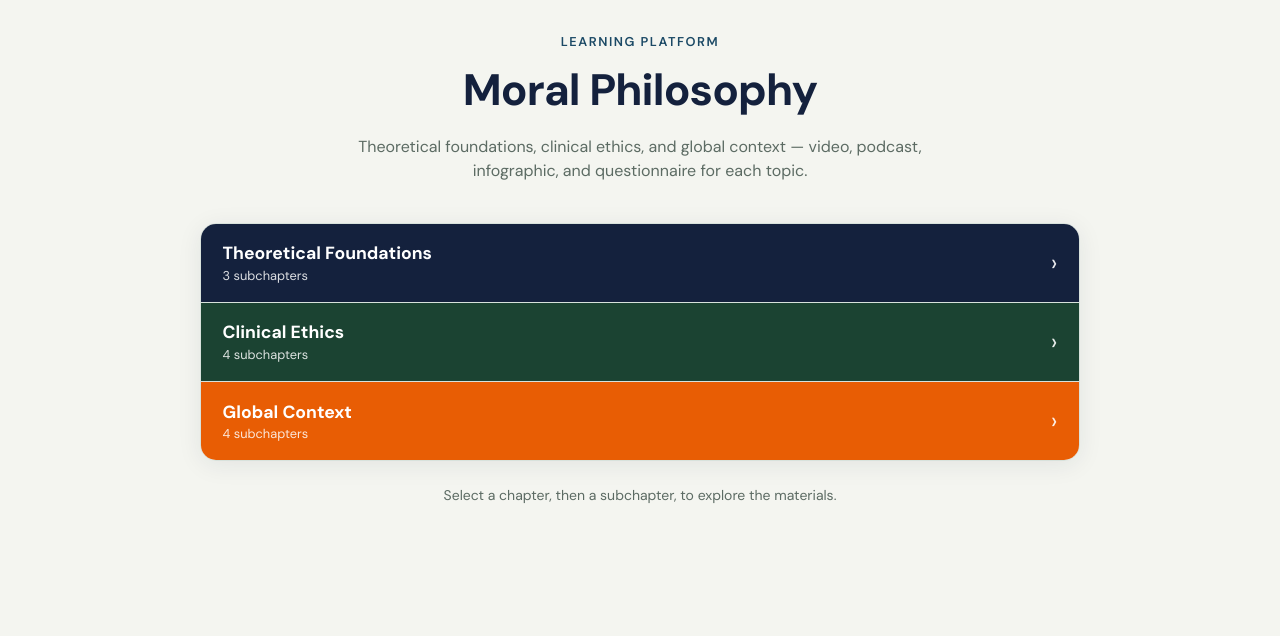
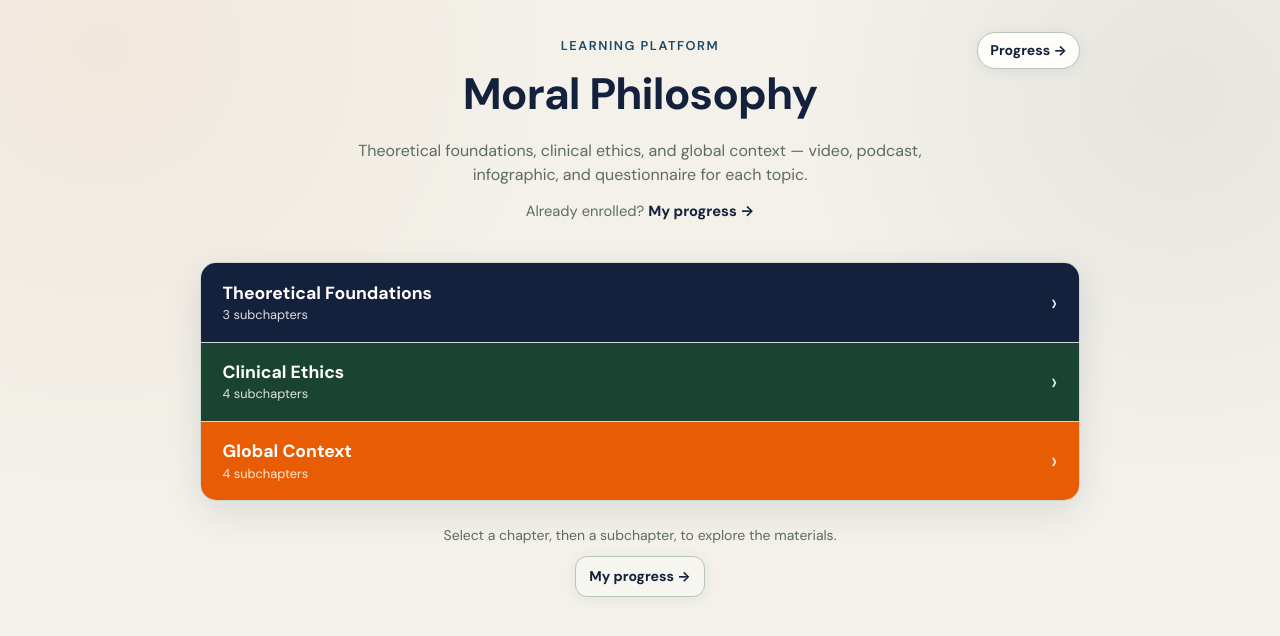
Before and after one commit to cristyyalbertyy-hub/Moral_Philosophy, a React (Vite) app: page / in a window 1280 px wide. Shown: the top 636 px of the page. Built offline with nearby package versions, Linux system fonts and the light colour scheme.

Commit message:
Add progress link and align palette with the shared Studio9 light theme.
Co-authored-by: Cursor <cursoragent@cursor.com>

```diff
--- a/src/App.jsx
+++ b/src/App.jsx
@@ -1,14 +1,19 @@
 import Accordion from './components/Accordion';
+import ProgressLink from './components/ProgressLink';
 
 export default function App() {
   return (
     <div className="app">
       <header className="header">
+        <ProgressLink className="progress-link--header" compact />
         <p className="header__eyebrow">Learning platform</p>
         <h1 className="header__title">Moral Philosophy</h1>
         <p className="header__subtitle">
           Theoretical foundations, clinical ethics, and global context — video, podcast,
           infographic, and questionnaire for each topic.
+        </p>
+        <p className="header__progress">
+          Already enrolled? <ProgressLink className="progress-link--inline" />
         </p>
       </header>
       <main className="main">
@@ -16,6 +21,7 @@ export default function App() {
       </main>
       <footer className="footer">
         <p>Select a chapter, then a subchapter, to explore the materials.</p>
+        <ProgressLink className="progress-link--footer" />
       </footer>
     </div>
   );
--- /dev/null
+++ b/src/components/ProgressLink.jsx
@@ -0,0 +1,14 @@
+import { STUDENT_PROGRESS_URL } from '../config/urls';
+
+export default function ProgressLink({ className = '', compact = false }) {
+  return (
+    <a
+      className={`progress-link${className ? ` ${className}` : ''}`}
+      href={STUDENT_PROGRESS_URL}
+      target="_blank"
+      rel="noopener noreferrer"
+    >
+      {compact ? 'Progress →' : 'My progress →'}
+    </a>
+  );
+}
--- /dev/null
+++ b/src/config/urls.js
@@ -0,0 +1,2 @@
+/** Student progress dashboard — edit URL here only. */
+export const STUDENT_PROGRESS_URL = "https://progress-azure-five.vercel.app/";
--- a/src/index.css
+++ b/src/index.css
@@ -5,18 +5,27 @@
 }
 
 :root {
-  --bg: #f4f5f0;
-  --surface: #ffffff;
+  color-scheme: light;
+  --bg: #f3f1ea;
+  --surface: #fffdf9;
+  --surface-card: #f7f5ef;
   --menu: #2f3e36;
   --text: #1a1a1a;
   --text-muted: #5c6b63;
-  --border: #d8e2dc;
+  --border: #cfd9d2;
+  --border-strong: #b8c5bc;
   --accent-line: #a8dadc;
-  --shadow: 0 4px 24px rgba(20, 33, 61, 0.08);
-  font-family: 'DM Sans', system-ui, sans-serif;
+  --navy: #14213d;
+  --green: #2d4636;
+  --shadow: 0 10px 36px rgba(20, 33, 61, 0.11);
+  --shadow-soft: 0 2px 14px rgba(20, 33, 61, 0.07);
+  font-family: 'DM Sans', 'Inter', system-ui, sans-serif;
   line-height: 1.5;
   color: var(--text);
-  background: var(--bg);
+  background:
+    radial-gradient(circle at 8% 6%, rgba(211, 107, 49, 0.07), transparent 28rem),
+    radial-gradient(circle at 92% 12%, rgba(20, 33, 61, 0.06), transparent 24rem),
+    var(--bg);
 }
 
 body {
@@ -35,8 +44,67 @@ body {
 }
 
 .header {
+  position: relative;
   text-align: center;
   margin-bottom: 2.5rem;
+  padding-top: 0.25rem;
+}
+
+.progress-link {
+  display: inline-flex;
+  align-items: center;
+  color: var(--navy);
+  font-size: 0.88rem;
+  font-weight: 700;
+  text-decoration: none;
+  text-underline-offset: 0.2rem;
+}
+
+.progress-link:hover {
+  text-decoration: underline;
+}
+
+.progress-link--header {
+  position: absolute;
+  right: 0;
+  top: 0;
+  padding: 0.45rem 0.75rem;
+  border: 1px solid var(--border-strong);
+  border-radius: 999px;
+  background: var(--surface);
+  box-shadow: var(--shadow-soft);
+  white-space: nowrap;
+}
+
+.progress-link--header:hover {
+  text-decoration: none;
+  background: #eef2f8;
+  border-color: var(--navy);
+}
+
+.progress-link--inline {
+  font-size: inherit;
+}
+
+.header__progress {
+  margin: 0.85rem 0 0;
+  font-size: 0.92rem;
+  color: var(--text-muted);
+}
+
+.progress-link--footer {
+  display: inline-flex;
+  margin-top: 0.65rem;
+  padding: 0.55rem 0.85rem;
+  border: 1px solid var(--border-strong);
+  border-radius: 12px;
+  background: var(--surface-card);
+  box-shadow: var(--shadow-soft);
+}
+
+.progress-link--footer:hover {
+  text-decoration: none;
+  background: #eef2f8;
 }
 
 .header__eyebrow {
@@ -146,7 +214,7 @@ body {
   list-style: none;
   margin: 0;
   padding: 0;
-  background: #fafbf9;
+  background: var(--surface-card);
   border-top: 3px solid var(--accent-line);
 }
 
@@ -302,10 +370,11 @@ body {
 
 .questionnaire__card {
   padding: 1.25rem;
-  background: var(--bg);
+  background: var(--surface-card);
   border-radius: 10px;
-  border: 1px solid var(--border);
+  border: 1px solid var(--border-strong);
   margin-bottom: 1rem;
+  box-shadow: var(--shadow-soft);
 }
 
 .questionnaire__question {
@@ -380,6 +449,12 @@ body {
     padding: 1.25rem 0.75rem 2rem;
   }
 
+  .progress-link--header {
+    position: static;
+    display: inline-flex;
+    margin-bottom: 0.75rem;
+  }
+
   .subchapter-panel {
     padding-left: 1rem;
     padding-right: 0.75rem;
```
